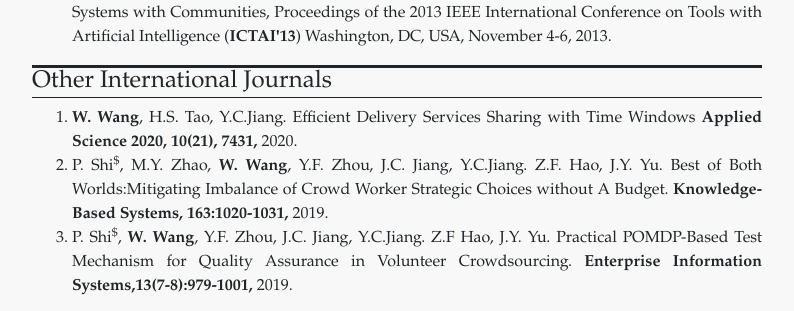
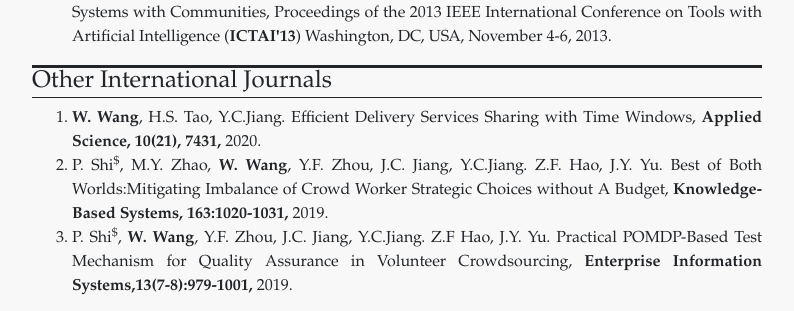
Before and after one commit to wanyuanwang/wanyuanwang.github.io, a Jekyll site: the page built from publications.html, in a window 1280 px wide. Shown: the part 1591-1902 px from the top of the page, without its empty margins (243-1037 px from the left). Built offline with Jekyll 4.4.1, drawn with Linux system fonts in a browser that asks for light colours.

Commit message:
Update other_journal_papers.yml

```diff
--- a/_data/other_journal_papers.yml
+++ b/_data/other_journal_papers.yml
@@ -1,14 +1,14 @@
 - authors: <b>W. Wang</b>, H.S. Tao, Y.C.Jiang.
-  title: Efficient Delivery Services Sharing with Time Windows
-  journal: Applied Science 2020, 10(21), 7431,
+  title: Efficient Delivery Services Sharing with Time Windows,
+  journal: Applied Science, 10(21), 7431,
   date: 2020.
 
 - authors: P. Shi<sup>$</sup>, M.Y. Zhao, <b>W. Wang</b>, Y.F. Zhou, J.C. Jiang, Y.C.Jiang. Z.F. Hao, J.Y. Yu.
-  title: Best of Both Worlds:Mitigating Imbalance of Crowd Worker Strategic Choices without A Budget.
+  title: Best of Both Worlds:Mitigating Imbalance of Crowd Worker Strategic Choices without A Budget,
   journal: Knowledge-Based Systems, 163:1020-1031,
   date: 2019.
 
 - authors: P. Shi<sup>$</sup>,<b> W. Wang</b>, Y.F. Zhou, J.C. Jiang, Y.C.Jiang. Z.F Hao, J.Y. Yu.
-  title: Practical POMDP-Based Test Mechanism for Quality Assurance in Volunteer Crowdsourcing.
+  title: Practical POMDP-Based Test Mechanism for Quality Assurance in Volunteer Crowdsourcing,
   journal: Enterprise Information Systems,13(7-8):979-1001,
   date: 2019.
```
